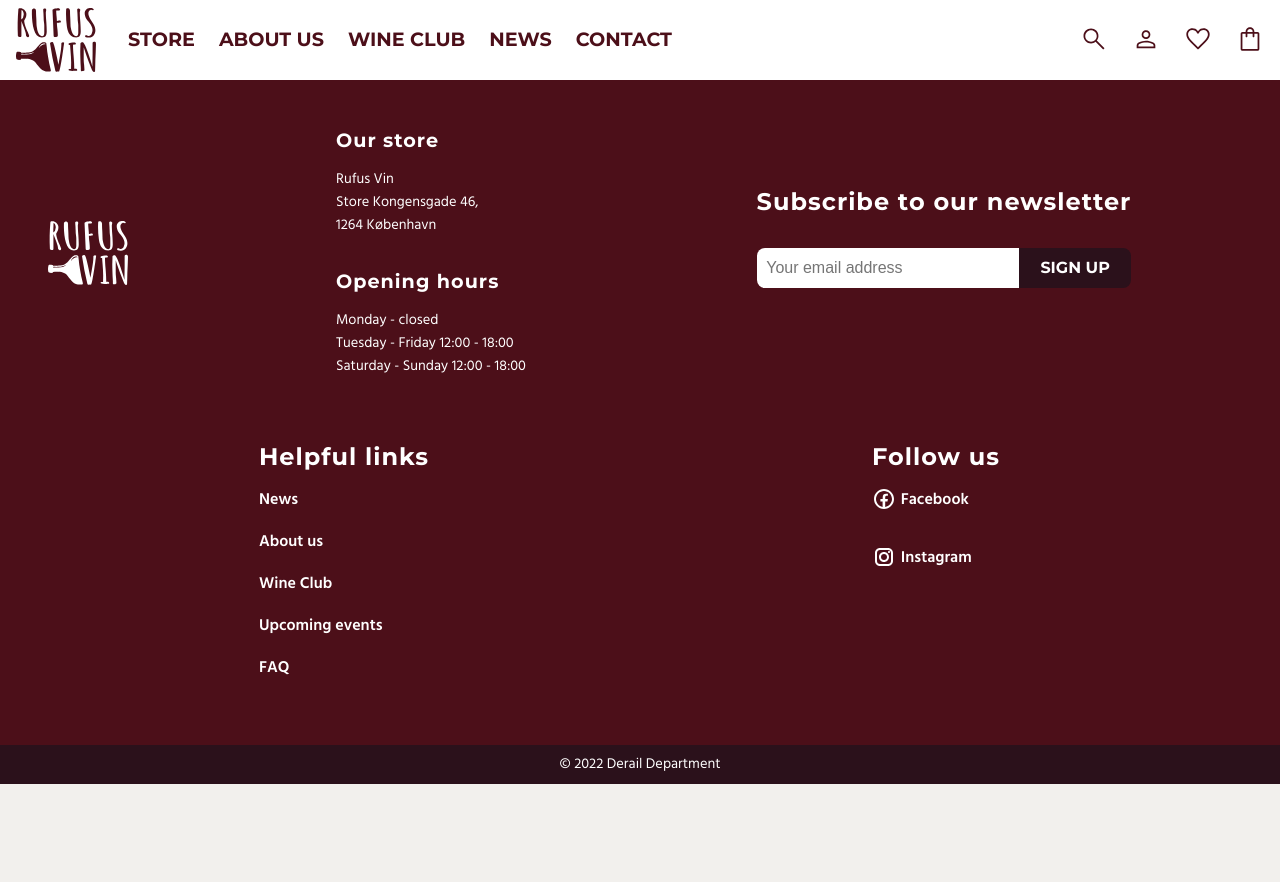
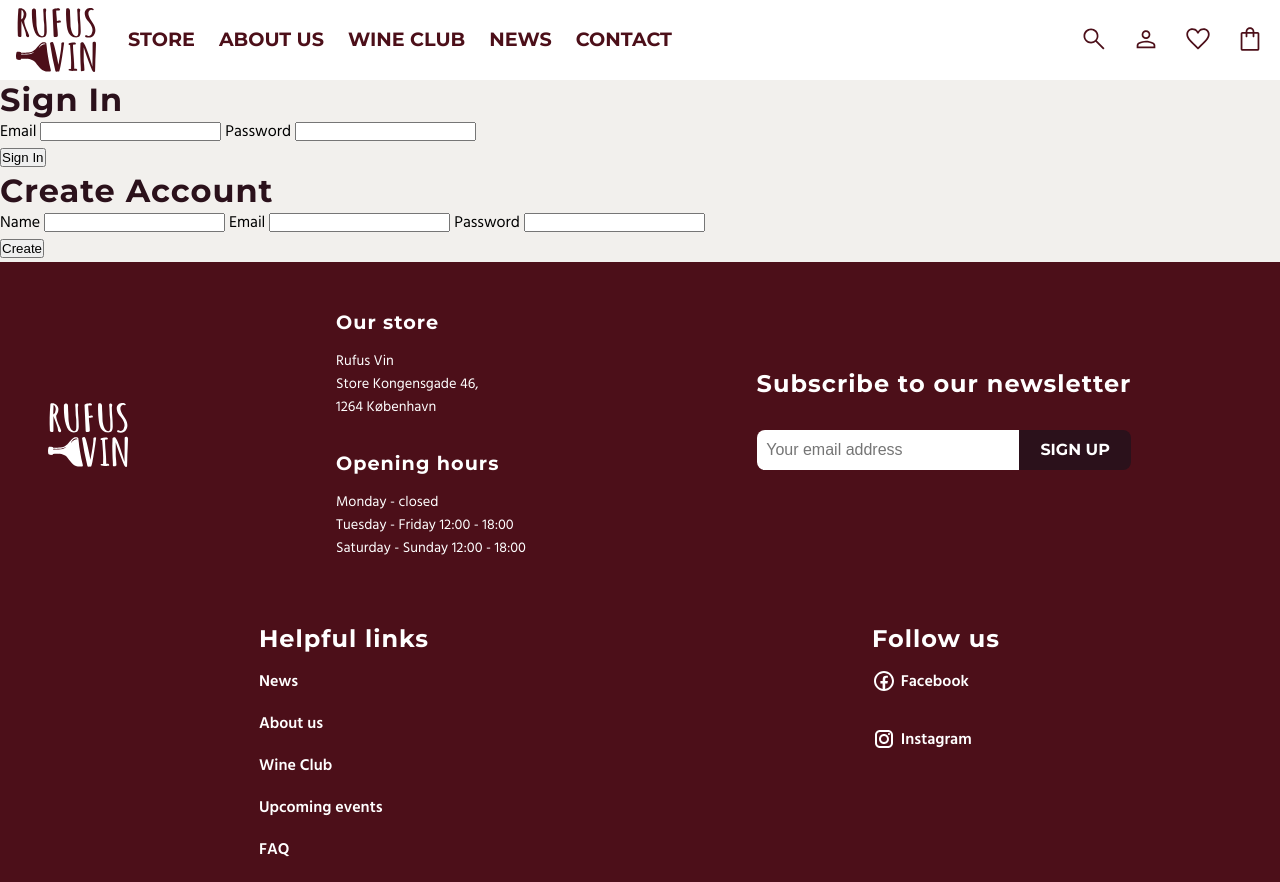
Before and after one commit to relcnob/RufusVin, a plain HTML site: page account.html in a window 1280 px wide. Shown: the top 882 px of the page. Before the commit the page ends 800 px from the top, so only its background shows below. Drawn offline with Linux system fonts and the light colour scheme.

Commit message:
html-setup

```diff
--- a/account.html
+++ b/account.html
@@ -65,7 +65,42 @@
         </nav>
       </section>
     </header>
-    <main class="main-account"></main>
+    <main class="main-account">
+      <section class="account-wrapper">
+        <div>
+          <h1>Sign In</h1>
+          <form id="signin">
+            <label for="signin-email">Email</label>
+            <input type="email" name="email" id="signin-email" required />
+            <label for="signin-password">Password</label>
+            <input
+              type="password"
+              name="password"
+              id="signin-password"
+              required
+            />
+          </form>
+          <button type="button">Sign In</button>
+        </div>
+        <div>
+          <h1>Create Account</h1>
+          <form id="create">
+            <label for="create-name">Name</label>
+            <input type="text" name="name" id="create-name" required />
+            <label for="create-email">Email</label>
+            <input type="email" name="email" id="create-email" required />
+            <label for="create-password">Password</label>
+            <input
+              type="password"
+              name="password"
+              id="create-password"
+              required
+            />
+          </form>
+          <button type="button">Create</button>
+        </div>
+      </section>
+    </main>
     <footer>
       <section class="footer-wrapper">
         <section class="footer-info">
```
